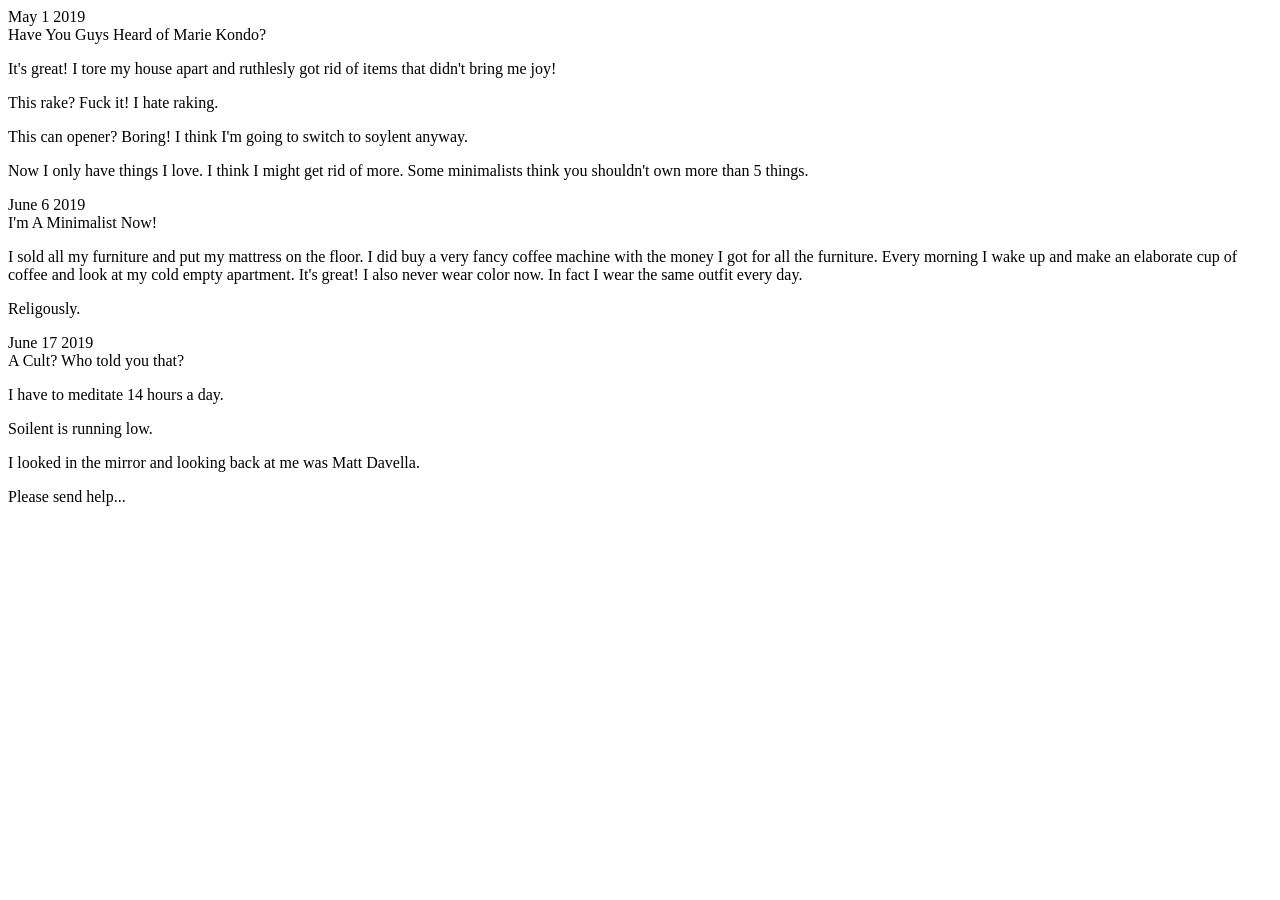
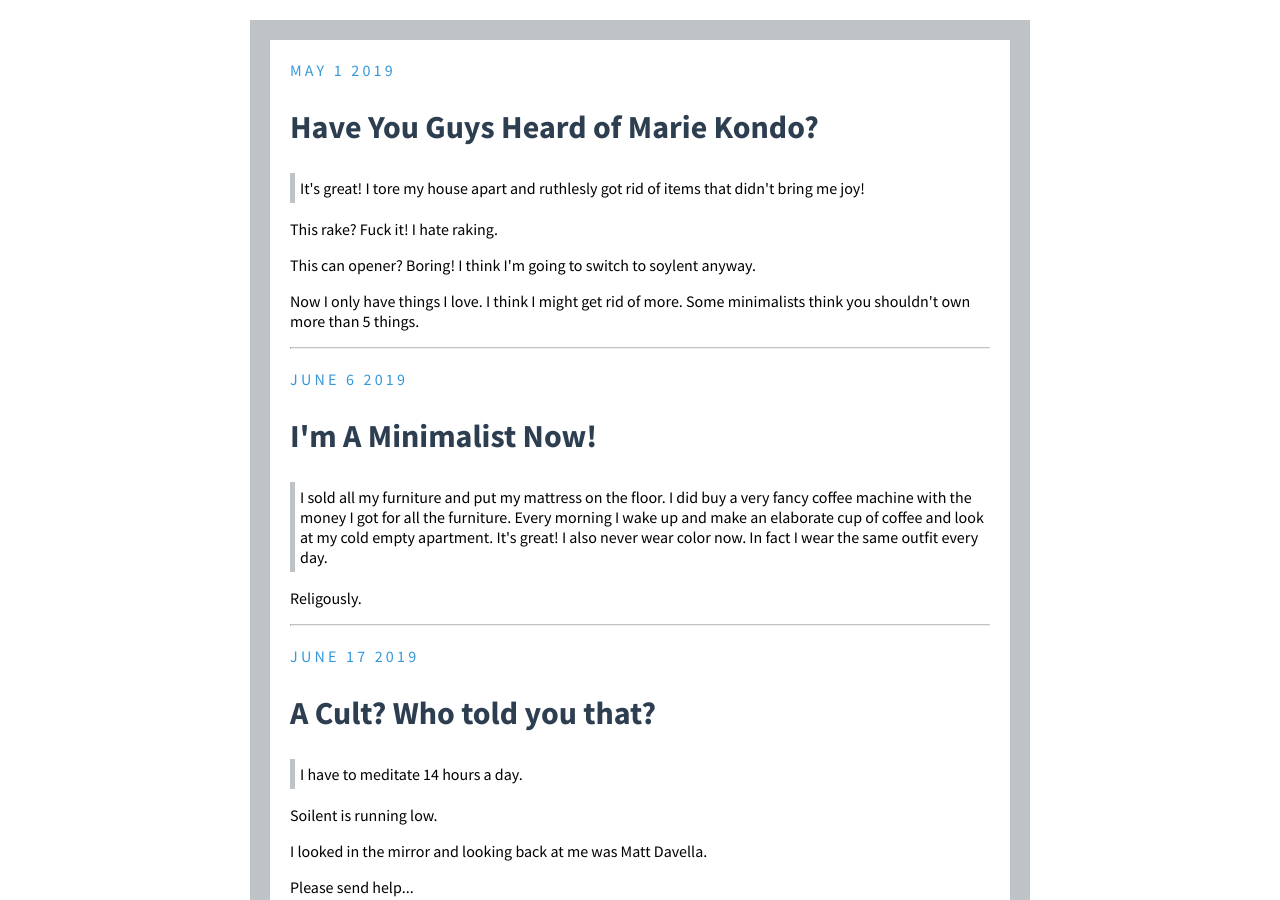
Before and after one commit to teraochart/web-development-bootcamp, a plain HTML site: page CSS Intermediete/css_blog_ex.html in a window 1280 px wide. Shown: the top 900 px of the page. Before the commit the page ends 800 px from the top, so only its background shows below. Drawn offline with Linux system fonts and the light colour scheme.

Commit message:
CSS Blog

```diff
--- a/CSS Intermediete/css_blog_ex.css
+++ b/CSS Intermediete/css_blog_ex.css
@@ -1,4 +1,33 @@
 body {
+border: 20px solid #bdc3c7;
+padding: 20px;
+max-width: 700px;
+width:80%;
+margin: 20px auto;
+font-family: source sans pro;
+}
 
+.date {
+	text-transform: uppercase;
+	letter-spacing: 0.2rem;
+	color: #3498db;
+}
 
+h2 {
+	font-weight: 700;
+	font-size: 2.0rem;
+	color: #2c3e50;
 }
+
+.p1 {
+	border-left: 5px solid #bdc3c7;
+	padding: 5px;
+}
+
+hr {
+	border-top: 1px solid #bdc3c7;
+}
+
+.post {
+	margin-bottom: 20px;
+}
--- a/CSS Intermediete/css_blog_ex.html
+++ b/CSS Intermediete/css_blog_ex.html
@@ -3,41 +3,40 @@
 <head>
 	<title>CSS Blog From Scratch Exercise</title>
 	<link rel="stylesheet" type="text/css" href="css_blog_ex.css">
+	<link href="https://fonts.googleapis.com/css?family=Source+Sans+Pro:300,400,700&display=swap" rel="stylesheet">
 </head>
 <body>
 
-		<div type="date">May 1 2019</div>
-	<div type="title">Have You Guys Heard of Marie Kondo?</div>
-	<div type="post">
-		<p>It's great! I tore my house apart and ruthlesly got rid of items that didn't bring me joy! </p>
+	<div class="post">
+	  <div class="date">May 1 2019</div>
+	  <h2>Have You Guys Heard of Marie Kondo?</h2>
+		<p class="p1">It's great! I tore my house apart and ruthlesly got rid of items that didn't bring me joy! </p>
 		<p>This rake? Fuck it! I hate raking.</p>
 		<p>This can opener? Boring! I think I'm going to switch to soylent anyway.</p>
 		<p>Now I only have things I love. I think I might get rid of more. Some minimalists think you shouldn't own more than 5 things.</p>
-
+	  <hr>
 	</div>
 
-	<div type="date">June 6 2019</div>
-	<div type="title">I'm A Minimalist Now!</div>
-	<div type="post">
-		<p>I sold all my furniture and put my mattress on the floor. I did buy a very fancy coffee machine with the money I got for all the furniture. Every morning I wake up and make an elaborate cup of coffee and look at my cold empty apartment. It's great! I also never wear color now. In fact I wear the same outfit every day. </p>
+	<div class="post">
+	  <div class="date">June 6 2019</div>
+	  <h2>I'm A Minimalist Now!</h2>
+		<p class="p1">I sold all my furniture and put my mattress on the floor. I did buy a very fancy coffee machine with the money I got for all the furniture. Every morning I wake up and make an elaborate cup of coffee and look at my cold empty apartment. It's great! I also never wear color now. In fact I wear the same outfit every day. </p>
 
-		<p>Religously. </p></div>
+		<p>Religously. </p>
+	  <hr>
+	</div>
 
-	<div type="date">June 17 2019</div>
-	<div type="title">A Cult? Who told you that?</div>
-	<div type="post">
-		<p>I have to meditate 14 hours a day.</p>
+	<div class="post">
+	  <div class="date">June 17 2019</div>
+	  <h2>A Cult? Who told you that?</h2>
+		<p class="p1">I have to meditate 14 hours a day.</p>
 
 		<p>Soilent is running low.</p>
 
 		<p>I looked in the mirror and looking back at me was Matt Davella.</p>
 
-		<p>Please send help...</p></div>
-
-	<!-- HR Division -->
-
-
-
+		<p>Please send help...</p>
+	</div>
 
 </body>
 </html>
```
